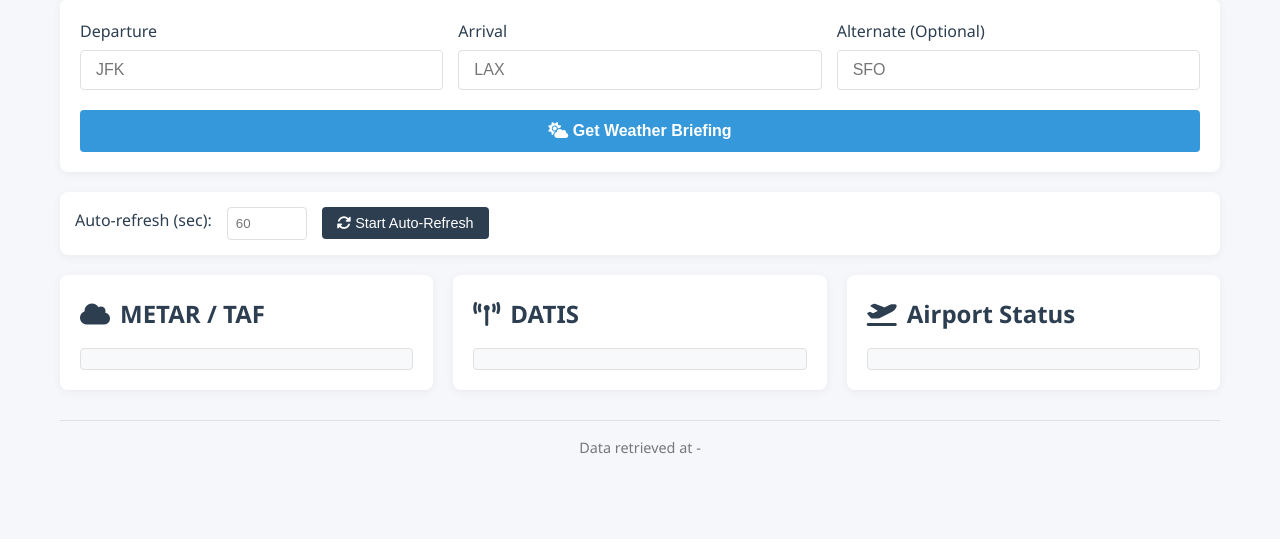
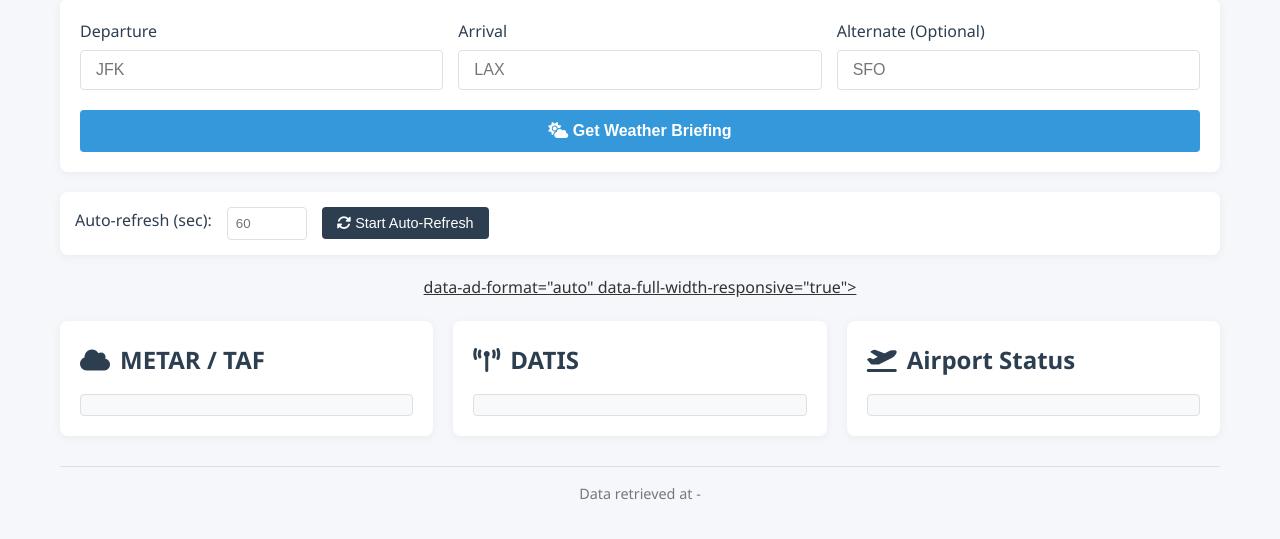
Before and after one commit to captahole/WxBriefWebapp, a Flask app: page / in a window 1280 px wide. Shown: the part 113-652 px from the top of the page. Run offline with Flask 3, Linux system fonts and the light colour scheme.

Commit message:
add adsense display

```diff
--- /dev/null
+++ b/ads.txt
@@ -0,0 +1 @@
+google.com, pub-7913379801369919, DIRECT, f08c47fec0942fa0
--- a/app.py
+++ b/app.py
@@ -4,8 +4,13 @@ import datetime
 import requests
 from cachetools.func import ttl_cache
 from flask import Flask, render_template, request, jsonify
+from flask import send_from_directory
 
 app = Flask(__name__)
+
+@app.route('/ads.txt')
+def ads_txt():
+    return send_from_directory('.', 'ads.txt')
 
 @ttl_cache(maxsize=128, ttl=60)
 def fetch_weather(airport1, airport2, airport3=None):
--- a/templates/index.html
+++ b/templates/index.html
@@ -1,5 +1,6 @@
 <!DOCTYPE html>
 <html lang="en">
+
 <head>
     <meta charset="UTF-8">
     <meta name="viewport" content="width=device-width, initial-scale=1.0">
@@ -9,6 +10,7 @@
     <script async src="https://pagead2.googlesyndication.com/pagead/js/adsbygoogle.js?client=ca-pub-7913379801369919"
         crossorigin="anonymous"></script>
 </head>
+
 <body>
     <div class="container">
         <header>
@@ -52,6 +54,17 @@
             <p>Fetching weather data...</p>
         </div>
 
+        <!-- Google AdSense Display Ad -->
+        <div class="ads-section" style="margin: 20px 0; text-align: center;">
+            <ins class="adsbygoogle" style="display:block" data-ad-client="ca-pub-7913379801369919"
+                data-ad-slot="ca-pub-7913379801369919" <!-- Replace with your actual Ad Slot ID -->
+                data-ad-format="auto"
+                data-full-width-responsive="true"></ins>
+            <script>
+                (adsbygoogle = window.adsbygoogle || []).push({});
+            </script>
+        </div>
+
         <div class="data-section">
             <div class="data-card">
                 <h2><i class="fas fa-cloud"></i> METAR / TAF</h2>
@@ -76,4 +89,5 @@
 
     <script src="{{ url_for('static', filename='js/script.js') }}"></script>
 </body>
+
 </html>
```
